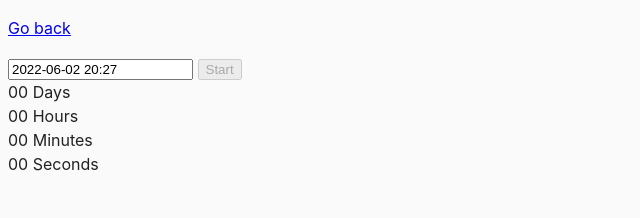
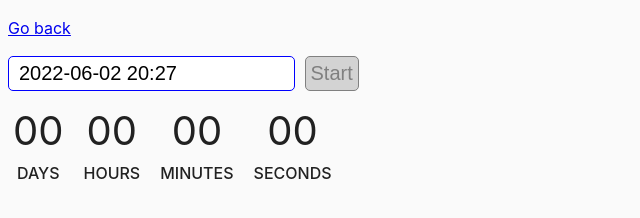
Before and after one commit to dawidmarek95x/goit-js-hw-09, a website built with Parcel: page src/02-timer.html in a window 1280 px wide. Shown: the whole page, without its empty margins (0-640 px from the left). Built offline with nearby package versions, Linux system fonts and the light colour scheme.

Commit message:
Task 2 completed with styling
The timer inputs and outputs have been styled

```diff
--- a/src/css/common.css
+++ b/src/css/common.css
@@ -16,3 +16,63 @@ img {
   display: block;
   max-width: 100%;
 }
+
+#datetime-picker {
+  margin-right: 5px;
+  padding: 5px 10px;
+  border: 1px solid blue;
+  border-radius: 5px;
+  font-size: 20px;
+}
+
+#datetime-picker:hover,
+#datetime-picker:focus {
+  border-color: #569ff7;
+}
+
+button[data-start] {
+  padding: 5px;
+  border: 1px solid blue;
+  border-radius: 5px;
+  font-size: 20px;
+  color: black;
+  background-color: #b0d2fc;
+  cursor: pointer;
+}
+
+button[data-start]:hover,
+button[data-start]:focus {
+  background-color: #77b4ff;
+}
+
+button[data-start]:disabled {
+  border-color: gray;
+  background-color: lightgrey;
+  color: gray;
+  cursor: default;
+}
+
+.timer {
+  display: flex;
+  margin-top: 10px;
+  padding: 0 5px;
+}
+
+.field {
+  display: flex;
+  flex-direction: column;
+  align-items: center;
+}
+
+.field:not(:last-child) {
+  margin-right: 20px;
+}
+
+.value {
+  font-size: 40px;
+}
+
+.label {
+  font-weight: 500;
+  text-transform: uppercase;
+}
--- a/src/js/02-timer.js
+++ b/src/js/02-timer.js
@@ -1,19 +1,26 @@
+// Import of flatpickr library
 import flatpickr from "flatpickr";
 import 'flatpickr/dist/flatpickr.min.css';
+
+// Import of Notiflix library
 import Notiflix from 'notiflix';
 import 'notiflix/dist/notiflix-3.2.5.min.css';
 
-const startBtn = document.querySelector("button[data-start]");
-const chosenDate = document.querySelector("#datetime-picker");
-const daysOutput = document.querySelector("[data-days]");
-const hoursOutput = document.querySelector("[data-hours]");
-const minutesOutput = document.querySelector("[data-minutes]");
-const secondsOutput = document.querySelector("[data-seconds]");
+// Optimizing function (shortening the record) for searching for elements on the page
+const qs = (selector) => document.querySelector(selector);
 
-let timer = null;
+// Search for input and output elements
+const startBtn = qs("button[data-start]");
+const chosenDate = qs("#datetime-picker");
+const daysOutput = qs("[data-days]");
+const hoursOutput = qs("[data-hours]");
+const minutesOutput = qs("[data-minutes]");
+const secondsOutput = qs("[data-seconds]");
 
+// Blocking the use of the "Start" button to make the user select a date
 lockingBtn(startBtn);
 
+// The parameter object for the flatpickr function
 const options = {
   enableTime: true,
   time_24hr: true,
@@ -31,12 +38,15 @@ const options = {
   },
 };
 
+// Flatpickr function call
 flatpickr("#datetime-picker", options);
 
+// Calling the function after clicking on the "start" button
 startBtn.addEventListener("click", countdownTime);
 
+// Countdown function
 function countdownTime() {
-  timer = setInterval(() => {
+  const timer = setInterval(() => {
     lockingBtn(startBtn);
 
     const chosenDateInMs = new Date(chosenDate.value).getTime();
@@ -54,30 +64,25 @@ function countdownTime() {
       clearInterval(timer);
       unlockingBtn(startBtn);
     }
-
-    // Brakuje blokady buttona po wystartowaniu licznika!
   }, 1000);
 }
 
+// A function that adds 0 to the numbers of timer components, when the number contains less than two symbols
 function addLeadingZero(value) {
   valueToString = value.toString();
   return valueToString.padStart(2, "0");
 }
 
+// Function that converts Unix time to a number of days, hours, minutes, and seconds
 function convertMs(ms) {
-  // Number of milliseconds per unit of time
   const second = 1000;
   const minute = second * 60;
   const hour = minute * 60;
   const day = hour * 24;
 
-  // Remaining days
   const days = Math.floor(ms / day);
-  // Remaining hours
   const hours = Math.floor((ms % day) / hour);
-  // Remaining minutes
   const minutes = Math.floor(((ms % day) % hour) / minute);
-  // Remaining seconds
   const seconds = Math.floor((((ms % day) % hour) % minute) / second);
 
   return { days, hours, minutes, seconds };
```
